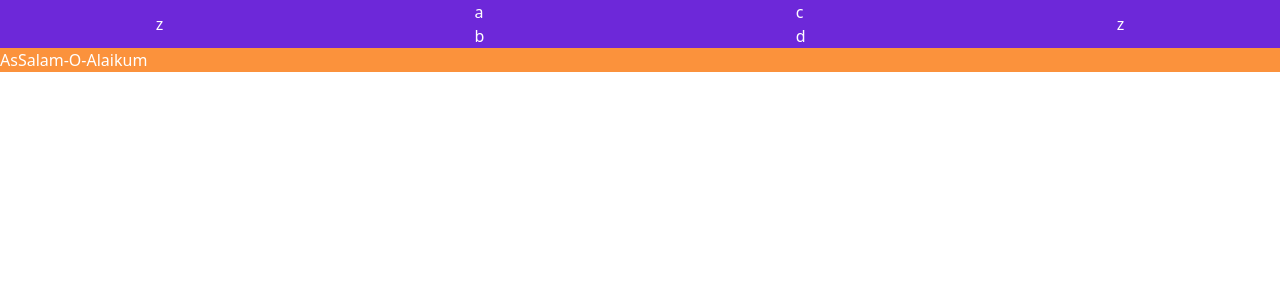
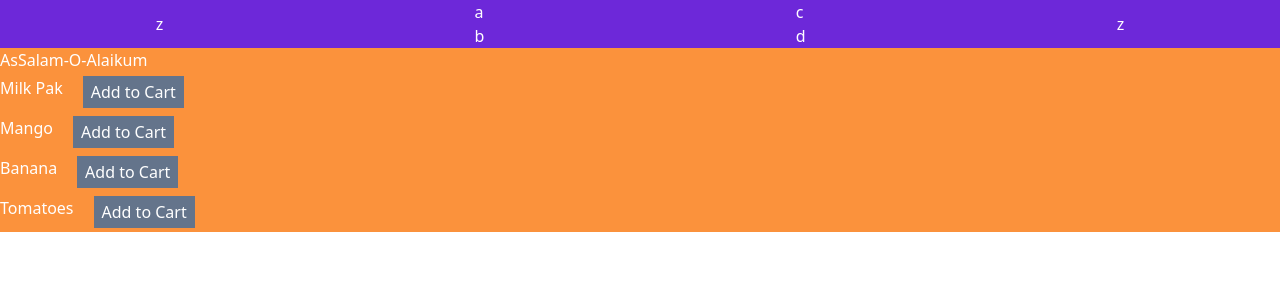
Before and after one commit to FahadAbdulQayyum/contextApi, a Next.js app: page / in a window 1280 px wide. Shown: the top 300 px of the page. Built offline with nearby package versions, Linux system fonts and the light colour scheme.

Commit message:
products.json added and 'add to cart' with quantity also introduced with button clicked quantity incrementation

```diff
--- /dev/null
+++ b/products.json
@@ -0,0 +1,34 @@
+[
+  {
+    "id": 0,
+    "name": "Milk Pak",
+    "price": 260,
+    "url": "https://www.alfatah.pk/cdn/shop/products/IMG-20200428-WA0021_6f439f45-96a3-4d11-8e71-d613beda03bf_1280x.jpg?v=1698651040",
+    "Category": "Sweet",
+    "quantity": 1
+  },
+  {
+    "id": 1,
+    "name": "Mango",
+    "price": 150,
+    "url": "https://images.immediate.co.uk/production/volatile/sites/30/2018/08/mango-fee0d79-e1648560084294.jpg?resize=768,574",
+    "Category": "Fruit",
+    "quantity": 1
+  },
+  {
+    "id": 2,
+    "name": "Banana",
+    "price": 120,
+    "url": "https://images.immediate.co.uk/production/volatile/sites/30/2017/01/Bunch-of-bananas-67e91d5.jpg?quality=90&resize=440,400",
+    "Category": "Fruit",
+    "quantity": 1
+  },
+  {
+    "id": 3,
+    "name": "Tomatoes",
+    "price": 60,
+    "url": "https://upload.wikimedia.org/wikipedia/commons/thumb/8/89/Tomato_je.jpg/1200px-Tomato_je.jpg",
+    "Category": "Vegetable",
+    "quantity": 1
+  }
+]
--- a/src/home/index.js
+++ b/src/home/index.js
@@ -1,12 +1,45 @@
 import React from 'react'
+import Products from '../../products.json'
 
 const Index = () => {
+
+    const addBtn = v => {
+        const prd = { ...Products, quantity: v.quantity++ }
+        console.log('vv', v)
+    }
+
     return (
         <div
             className='bg-orange-400 text-white'
         >
             <h1>AsSalam-O-Alaikum</h1>
-        </div>
+            {/* <div
+                className='flex bg-violet-400'
+            >
+                <p>Onion</p>
+                <button
+                    className='bg-slate-500 py-1 px-2 ml-5'
+                >Add to Cart</button>
+            </div>
+            <div
+                className='flex bg-red-500'
+            >
+                <p>Tomato</p>
+                <button
+                    className='bg-slate-500 py-1 px-2 ml-5'
+                >Add to Cart</button>
+            </div> */}
+            {Products.map(v => <div
+                className='flex py-1'
+            >
+                <p>{v.name}</p>
+                <button
+                    className='bg-slate-500 py-1 px-2 ml-5 hover:scale-105 transition-transform'
+                    onClick={() => addBtn(v)}
+                >Add to Cart</button>
+            </div>)
+            }
+        </div >
     )
 }
 
```
